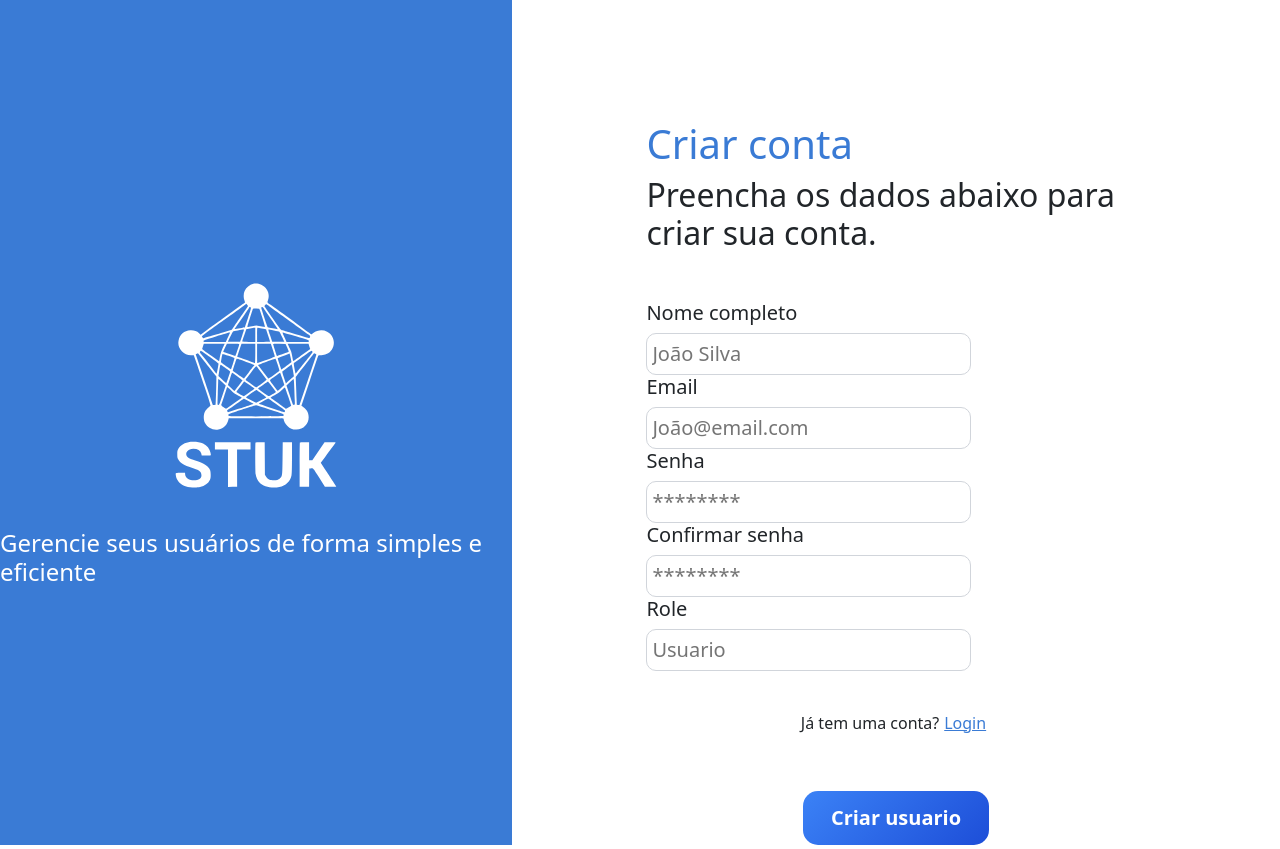
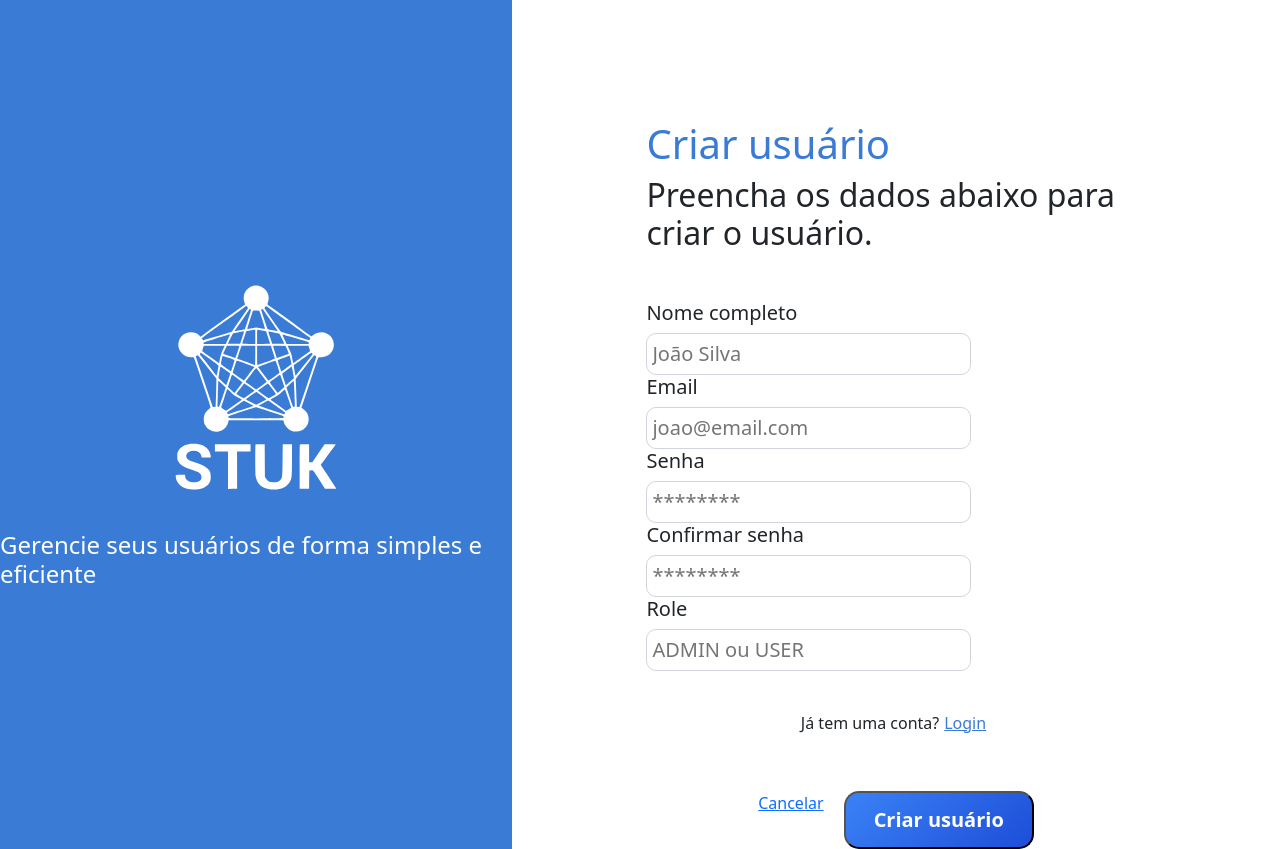
Before and after one commit to Gustavo-P-Figueiredo/STUK-React, a React (Vite) app in the folder Stuk_Front/: page /registrar in a window 1280 px wide. Built offline with nearby package versions, Linux system fonts and the light colour scheme.

Commit message:
Função de alterar, deletar e buscar usuario adicionada

```diff
--- a/Stuk_Front/src/components/Grid/Grid.jsx
+++ b/Stuk_Front/src/components/Grid/Grid.jsx
@@ -1,5 +1,5 @@
-import { useState } from "react";
-import { Link } from "react-router-dom";
+import { useState, useContext } from "react";
+import { Link, Navigate, useNavigate } from "react-router-dom";
 import stukLogo from "../../assets/StukLogo.svg";
 import { FaUserEdit } from "react-icons/fa";
 import { MdDelete } from "react-icons/md";
@@ -7,22 +7,55 @@ import { MdDelete } from "react-icons/md";
 import "./Grid.css";
 
 import { useUsers } from "../../hooks/useUser";
+import { deleteUser } from "../../service/GridService";
+import { LoginContext } from "../../context/LoginContext";
 
 export default function Dashboard() {
-  const { users } = useUsers();
+  const { users, setUsers } = useUsers();
+  const { user, logoff } = useContext(LoginContext);
+  const navigate = useNavigate();
 
   const [menuAberto, setMenuAberto] = useState(false);
+  const [busca, setBusca] = useState("");
 
-  const usuario = {
-    nome: "Caique Silva",
-  };
+  const iniciais = user?.nome
+    ? user.nome
+        .split(" ")
+        .map((n) => n[0])
+        .join("")
+        .toUpperCase()
+        .slice(0, 2)
+    : "U";
 
-  const iniciais = usuario.nome
-    .split(" ")
-    .map((n) => n[0])
-    .join("")
-    .toUpperCase()
-    .slice(0, 2);
+  const nomeExibido = user?.nome || "Usuário";
+
+  async function deleteUsuario(email) {
+    if (!window.confirm(`Deseja deletar o usuário ${email}?`)) return;
+    try {
+      await deleteUser(email);
+      setUsers((prev) => prev.filter((u) => u.email !== email));
+
+      alert("Usuario deletado");
+    } catch (erro) {
+      console.log("Erro ao deletar usuario", erro);
+      alert("Erro ao deletar usuario");
+    }
+  }
+
+  function logOff() {
+    logoff();
+    navigate("/");
+  }
+
+  const usuariosFiltrados = users.filter(
+    (u) =>
+      u.nome?.toLowerCase().includes(busca.toLowerCase()) ||
+      u.email?.toLowerCase().includes(busca.toLowerCase()),
+  );
+
+  const totalAdmins = users.filter((u) =>
+    u.roles?.toLowerCase().includes("admin"),
+  ).length;
 
   return (
     <div style={{ backgroundColor: "#fcf7f8" }} className="dashboard-container">
@@ -44,8 +77,8 @@ export default function Dashboard() {
 
             {menuAberto && (
               <div className="dropdown">
-                <p>{usuario.nome}</p>
-                <button>Sair</button>
+                <p>{nomeExibido}</p>
+                <button onClick={logOff}>Sair</button>
               </div>
             )}
           </div>
@@ -55,10 +88,12 @@ export default function Dashboard() {
       <div className="totalizadores-container">
         <div className="cards">
           <p>Total de usuarios</p>
+          <strong>{users.length}</strong>
         </div>
 
         <div className="cards">
           <p>Admins</p>
+          <strong>{totalAdmins}</strong>
         </div>
       </div>
 
@@ -74,6 +109,8 @@ export default function Dashboard() {
               type="text"
               placeholder="Buscar usuário..."
               className="pesquisar"
+              value={busca}
+              onChange={(e) => setBusca(e.target.value)}
             />
           </div>
 
@@ -87,17 +124,50 @@ export default function Dashboard() {
               </tr>
             </thead>
             <tbody>
-              {users.map((user) => (
-                <tr key={user.nome}>
-                  <td>{user.nome}</td>
-                  <td>{user.email}</td>
-                  <td>{user.roles}</td>
-                  <td className="acoes">
-                    <FaUserEdit />
-                    <MdDelete />
+              {usuariosFiltrados.length === 0 ? (
+                <tr>
+                  <td
+                    colSpan={4}
+                    style={{ textAlign: "center", color: "#aaa" }}
+                  >
+                    Nenhum usuário encontrado.
                   </td>
                 </tr>
-              ))}
+              ) : (
+                usuariosFiltrados.map((u) => (
+                  <tr key={u.email}>
+                    <td>
+                      <div className="user">
+                        <div className="avatar">
+                          {u.nome?.[0]?.toUpperCase() ?? "?"}
+                        </div>
+                        {u.nome}
+                      </div>
+                    </td>
+                    <td>{u.email}</td>
+                    <td>{u.roles}</td>
+                    <td
+                      className="acoes"
+                      style={{ display: "flex", gap: "12px" }}
+                    >
+                      <Link to={`/registrar?editar=${u.email}`} title="Editar">
+                        <FaUserEdit
+                          style={{ color: "#3a7bd5", fontSize: "18px" }}
+                        />
+                      </Link>
+                      <MdDelete
+                        title="Deletar"
+                        style={{
+                          color: "#e53e3e",
+                          fontSize: "18px",
+                          cursor: "pointer",
+                        }}
+                        onClick={() => deleteUsuario(u.email)}
+                      />
+                    </td>
+                  </tr>
+                ))
+              )}
             </tbody>
           </table>
         </div>
--- a/Stuk_Front/src/components/Registro/Registro.jsx
+++ b/Stuk_Front/src/components/Registro/Registro.jsx
@@ -1,8 +1,60 @@
-import { Link } from "react-router-dom";
+import { useState } from "react";
+import { Link, useNavigate, useSearchParams } from "react-router-dom";
 import stukLogoBranco from "../../assets/StukLogoBranco.svg";
 import "./Registro.css";
 
+import { alterUser } from "../../service/GridService";
+import api from "../../api";
+
 export default function Registro() {
+  const navigate = useNavigate();
+  const [searchParams] = useSearchParams();
+  const emailEditar = searchParams.get("editar");
+  const modoEdicao = Boolean(emailEditar);
+
+  const [nome, setNome] = useState("");
+  const [email, setEmail] = useState(emailEditar || "");
+  const [senha, setSenha] = useState("");
+  const [confirmarSenha, setConfirmarSenha] = useState("");
+  const [role, setRole] = useState("");
+  const [erro, setErro] = useState("");
+  const [carregando, setCarregando] = useState(false);
+
+  async function handleSubmit() {
+    if (!nome || !email || !role) {
+      setErro("Preencha todos os campos obrigatórios.");
+      return;
+    }
+
+    if (!modoEdicao && !senha) {
+      setErro("Informe uma senha.");
+      return;
+    }
+
+    if (!modoEdicao && senha !== confirmarSenha) {
+      setErro("As senhas não coincidem.");
+      return;
+    }
+
+    setErro("");
+    setCarregando(true);
+
+    try {
+      if (modoEdicao) {
+        // ← passa email como query param e body com nome e role
+        await alterUser(emailEditar, { nome, roles: role });
+      } else {
+        await api.post("/autenticacao/registrar", { nome, email, senha, roles: role });
+      }
+      navigate("/dashboard");
+    } catch (error) {
+      console.error("Erro ao salvar usuário", error);
+      setErro("Erro ao salvar usuário. Tente novamente.");
+    } finally {
+      setCarregando(false);
+    }
+  }
+
   return (
     <div className="page-container">
       <div className="background-container">
@@ -18,47 +70,94 @@ export default function Registro() {
 
       <div className="registro-container">
         <div className="cabecalho">
-          <h1 style={{ color: "#3a7bd5" }}>Criar conta</h1>
-          <h2>Preencha os dados abaixo para criar sua conta.</h2>
+          <h1 style={{ color: "#3a7bd5" }}>
+            {modoEdicao ? "Editar usuário" : "Criar usuário"}
+          </h1>
+          <h2>
+            {modoEdicao
+              ? "Atualize os dados do usuário."
+              : "Preencha os dados abaixo para criar o usuário."}
+          </h2>
         </div>
 
         <div className="inputs">
           <h5>Nome completo</h5>
-          <input className="input-nome" type="text" placeholder="João Silva" />
+          <input
+            className="input-nome"
+            type="text"
+            placeholder="João Silva"
+            value={nome}
+            onChange={(e) => setNome(e.target.value)}
+          />
 
           <h5>Email</h5>
           <input
             className="input-email"
-            type="text"
-            placeholder="João@email.com"
+            type="email"
+            placeholder="joao@email.com"
+            value={email}
+            onChange={(e) => setEmail(e.target.value)}
+            disabled={modoEdicao}
           />
 
+          {!modoEdicao && (
+            <>
               <h5>Senha</h5>
-          <input className="input-senha" type="text" placeholder="********" />
+              <input
+                className="input-senha"
+                type="password"
+                placeholder="********"
+                value={senha}
+                onChange={(e) => setSenha(e.target.value)}
+              />
 
               <h5>Confirmar senha</h5>
               <input
                 className="input-confirmarsenha"
-            type="text"
+                type="password"
                 placeholder="********"
+                value={confirmarSenha}
+                onChange={(e) => setConfirmarSenha(e.target.value)}
               />
+            </>
+          )}
 
           <h5>Role</h5>
-          <input className="input-role" type="text" placeholder="Usuario" />
+          <input
+            className="input-role"
+            type="text"
+            placeholder="ADMIN ou USER"
+            value={role}
+            onChange={(e) => setRole(e.target.value)}
+          />
         </div>
 
+        {erro && <p style={{ color: "red", fontSize: "14px" }}>{erro}</p>}
+
+        {!modoEdicao && (
           <div className="tem-conta">
             <p>Já tem uma conta?</p>
-
             <Link style={{ color: "#3a7bd5", padding: "0px 5px" }} to="/login">
               Login
             </Link>
           </div>
+        )}
 
         <div className="menu-actions">
-          <Link className="botao-principal" to="/dashboard">
-            Criar usuario
+          <Link className="botao-secundario" to="/dashboard">
+            Cancelar
           </Link>
+          <button
+            className="botao-principal"
+            onClick={handleSubmit}
+            disabled={carregando}
+          >
+            {carregando
+              ? "Salvando..."
+              : modoEdicao
+              ? "Salvar alterações"
+              : "Criar usuário"}
+          </button>
         </div>
       </div>
     </div>
--- a/Stuk_Front/src/hooks/UseUser.js
+++ b/Stuk_Front/src/hooks/UseUser.js
@@ -18,4 +18,11 @@ export function useUsers() {
   }, []);
 
   return { users };
+
+
+  useEffect(() => {
+    loadUsers();
+  }, [loadUsers]);
+
+  return { users, setUsers, recarregar: loadUsers };
 }
--- a/Stuk_Front/src/service/GridService.js
+++ b/Stuk_Front/src/service/GridService.js
@@ -3,6 +3,8 @@ import { useState } from "react";
 
 export const getUsers = () => api.get("/usuario");
 
-export const alterUser = (data) => api.put("/atualizarUsuario", data);
+export const alterUser = (email, data) =>
+  api.put(`/usuario/atualizarUsuario?email=${email}`, data);
 
-export const deleteUser = (email) => api.delete(`/usuario/delete${email}`);
+export const deleteUser = (email) =>
+  api.delete(`/usuario/delete?email=${email}`);
```
Lines whose indentation alone changed are shown as unchanged.
